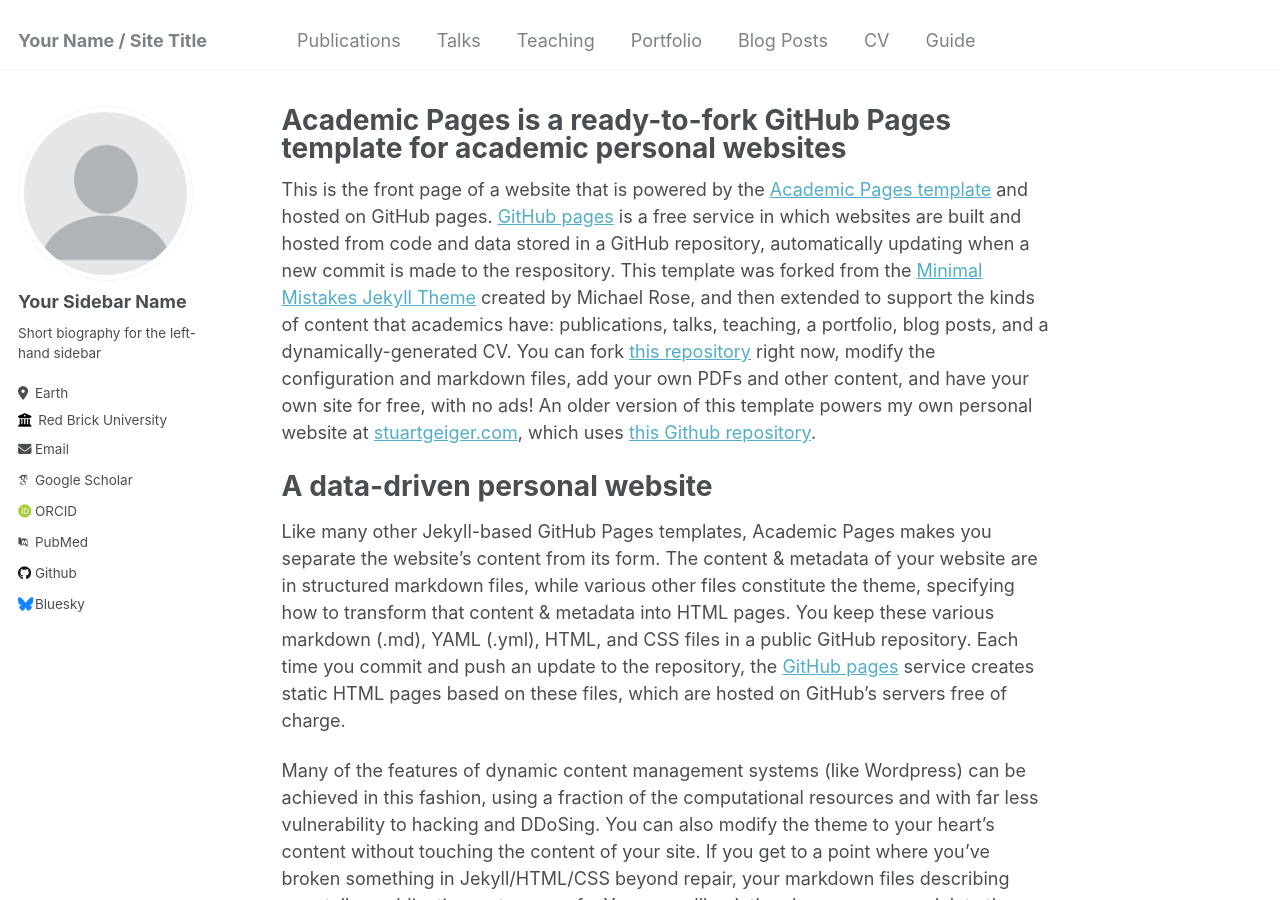
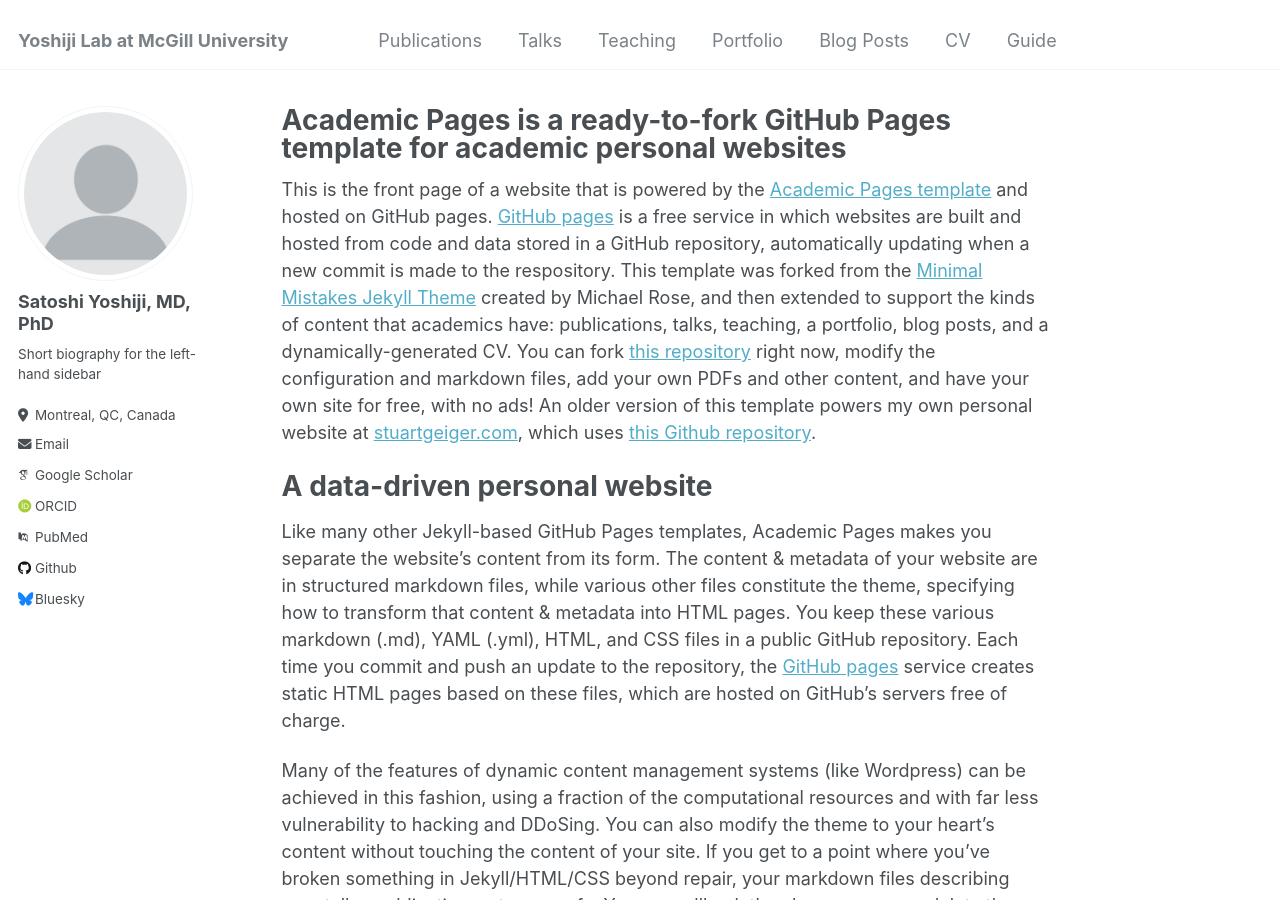
Before and after one commit to satoshi-yoshiji/satoshi-yoshiji.github.io, a Jekyll site: the page built from _pages/about.md, in a window 1280 px wide and 900 px high. Built offline with Jekyll 4.4.1, drawn with Linux system fonts in a browser that asks for light colours; some web fonts are replaced.

Commit message:
Update _config.yml

```diff
--- a/_config.yml
+++ b/_config.yml
@@ -8,7 +8,7 @@
 
 # Basic Site Settings
 locale                   : "en-US"
-title                    : "Your Name / Site Title"
+title                    : "Yoshiji Lab at McGill University"
 title_separator          : "-"
 name                     : &name "Your Name"
 description              : &description "personal description"
@@ -22,13 +22,13 @@ repository               : "academicpages/academicpages.github.io"
 author:
   # Biographic information
   avatar           : "profile.png"
-  name             : "Your Sidebar Name"
+  name             : "Satoshi Yoshiji, MD, PhD"
   pronouns         : # example: "she/her"
   bio              : "Short biography for the left-hand sidebar"
-  location         : "Earth"
-  employer         : "Red Brick University"
+  location         : "Montreal, QC, Canada"
+  employer         : #"Red Brick University"
   uri              : # URL
-  email            : "none@example.org"
+  email            : "yoshiji [at] broadinstitute.org"
 
   # Academic websites
   arxiv            : # URL - Update with the correct link to your profile
```
